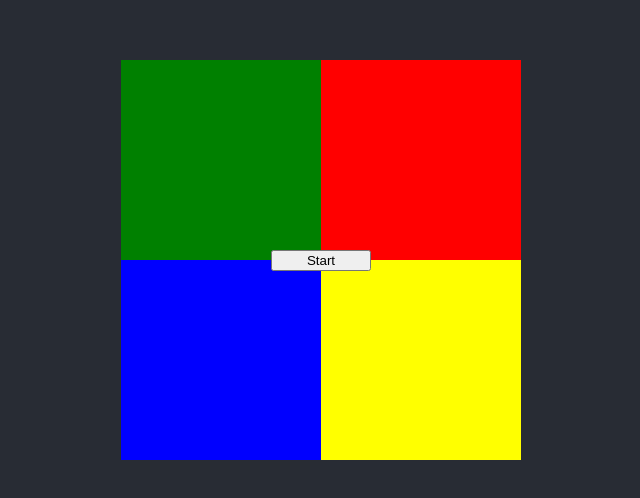
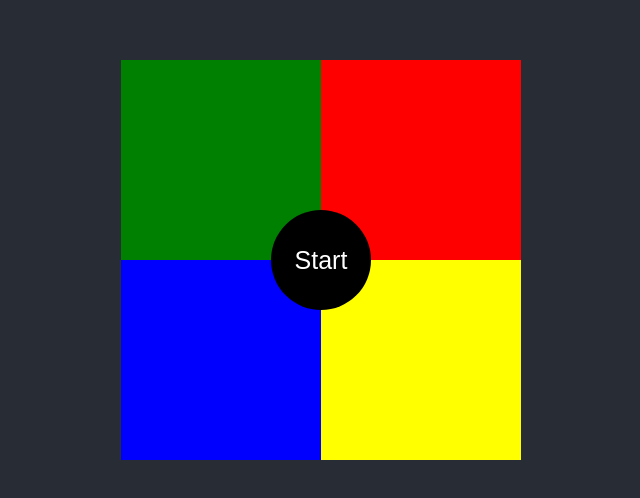
Before and after one commit to netalish/simone-says, a React (Create React App) app: page / in a window 1280 px wide. Shown: the part 140-638 px from the top of the page, without its empty margins (319-959 px from the left). Built offline with nearby package versions, Linux system fonts and the light colour scheme.

Commit message:
start button and style

```diff
--- a/src/App.scss
+++ b/src/App.scss
@@ -3,6 +3,7 @@
   //justify-content: center;
   //align-items: center;
   //text-align: center;
+  text-align: center;
 }
 
 .gameWrapper {
@@ -27,9 +28,31 @@
   width: 200px;
 }
 
+.gameButtonWrapper {
+  display: contents;
+}
+
 .gameButton {
   position: absolute;
   width: 100px;
+  padding: 20px;
+  background-color: black;
+  border-radius: 50%;
+  color: white;
+  height: 100px;
+  font-size: 25px;
+  line-height: 50px;
+  border: black;
+}
+
+.score {
+  position: absolute;
+  width: 100px;
+  height: 100px;
+  background-color: black;
+  border-radius: 50%;
+  line-height: 100px;
+  font-size: 50px;
 }
 
 .flash {
--- a/src/components/GameButton.js
+++ b/src/components/GameButton.js
@@ -1,8 +1,13 @@
-function GameButton({ isOn, onClick }) {
+function GameButton({ showStartButton, showScore, score, onStartClick }) {
   return (
-    <button onClick={onClick} className="gameButton">
-      Start
-    </button>
+    <div className="gameButtonWrapper">
+      {showStartButton && (
+        <button onClick={onStartClick} className="gameButton">
+          Start
+        </button>
+      )}
+      {showScore && <div className="score">{score}</div>}
+    </div>
   );
 }
 
--- a/src/components/SimoneSays.js
+++ b/src/components/SimoneSays.js
@@ -1,21 +1,45 @@
 import ColorCard from "./ColorCard";
-import React, { useState } from "react";
+import React, { useState, useEffect } from "react";
 import GameButton from "./GameButton";
 
 function SimoneSays() {
+  const colorList = ["green", "red", "blue", "yellow"];
+  const initPlay = {
+    isDisplay: false,
+    colors: [],
+    score: 0,
+    userPlay: false,
+    userColors: [],
+  };
   const [isOn, setIsOn] = useState(false);
+  const [play, setPlay] = useState(initPlay);
+
+  useEffect(() => {
+    if (isOn) {
+      setPlay({ ...initPlay, isDisplay: true });
+    } else {
+      setPlay(initPlay);
+    }
+  }, [isOn]);
+
   function startHandle() {
     setIsOn(true);
   }
   return (
     <div className="gameWrapper">
       <div className="cardWrapper">
-        <ColorCard color="green"></ColorCard>
-        <ColorCard color="red"></ColorCard>
-        <ColorCard color="blue"></ColorCard>
-        <ColorCard color="yellow"></ColorCard>
+        {colorList &&
+          colorList.map((color, ind) => (
+            <ColorCard key={ind} color={color}></ColorCard>
+          ))}
       </div>
-      <GameButton isOn={isOn} onClick={startHandle}></GameButton>
+
+      <GameButton
+        showStartButton={!isOn && !play.score}
+        showScore={isOn && (play.isDisplay || play.userPlay)}
+        score={play.score}
+        onStartClick={startHandle}
+      ></GameButton>
     </div>
   );
 }
```
